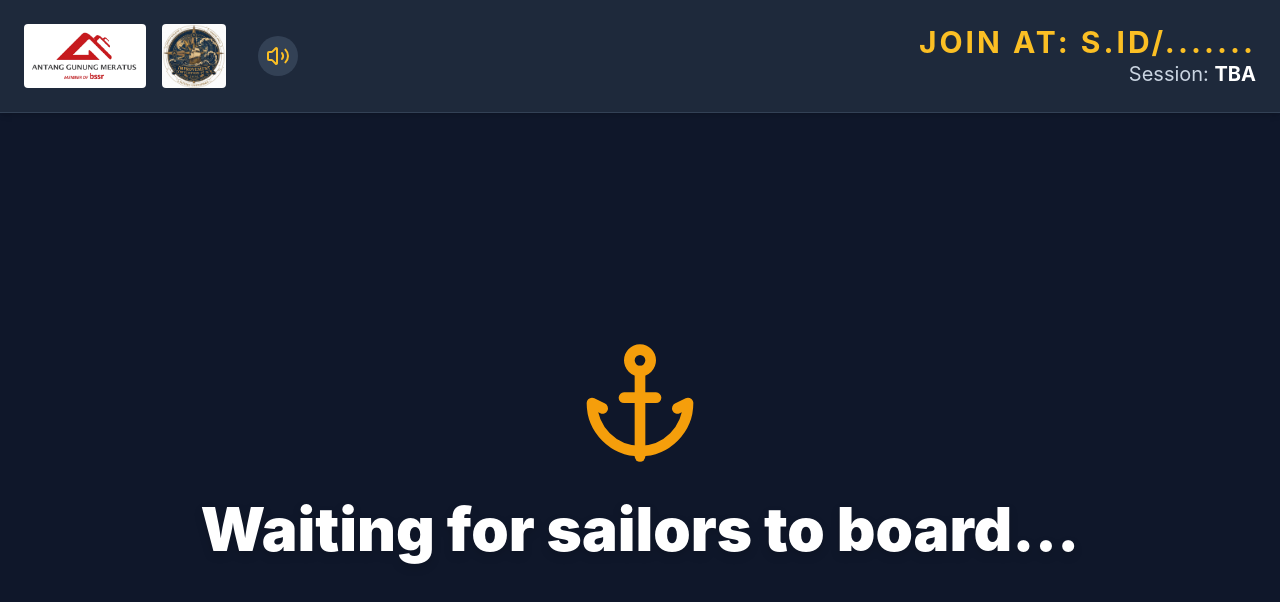
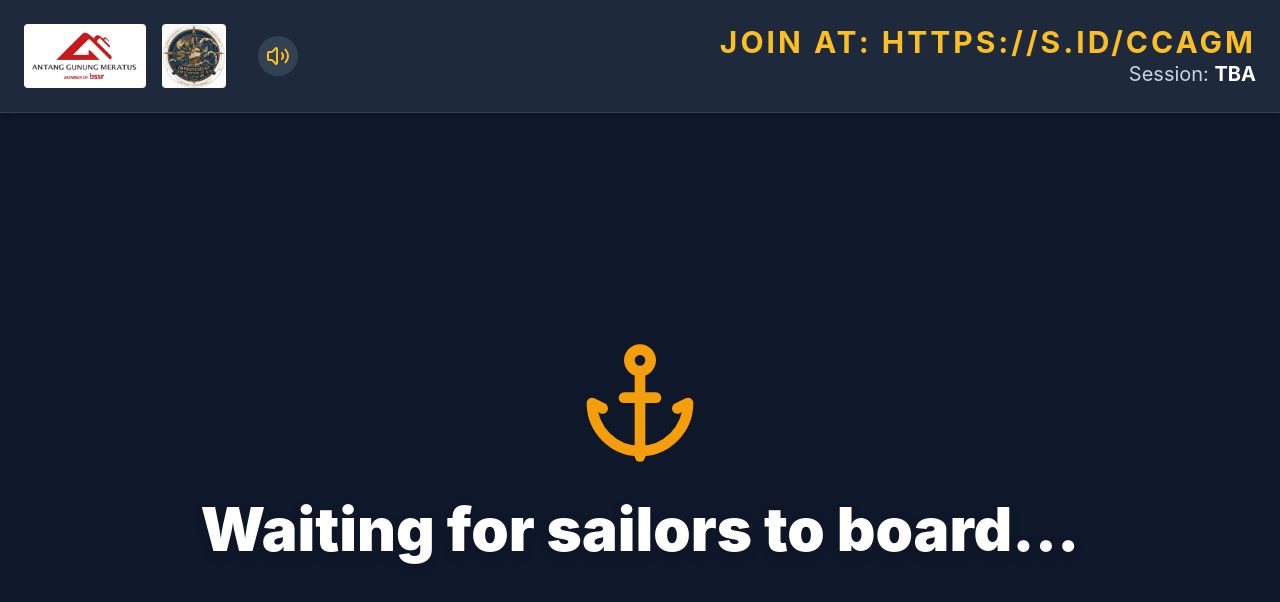
Before and after one commit to Jal3ee/Kahooot-agm, a React (Vite) app: page /presenter in a window 1280 px wide. Shown: the top 602 px of the page. Built offline with nearby package versions, Linux system fonts and the light colour scheme; no server answers.

Commit message:
chore: push user updates

```diff
--- a/src/pages/PresenterView.jsx
+++ b/src/pages/PresenterView.jsx
@@ -178,7 +178,7 @@ export default function PresenterView() {
           </button>
         </div>
         <div className="text-right">
-          <h1 className="text-3xl font-bold text-gold-400 uppercase tracking-widest">Join at: s.id/.......</h1>
+          <h1 className="text-3xl font-bold text-gold-400 uppercase tracking-widest">Join at: https://s.id/CCAGM</h1>
           <p className="text-xl text-slate-300">Session: <span className="font-bold text-white">{gameState.Active_Session_ID || 'TBA'}</span></p>
         </div>
       </header>
```
